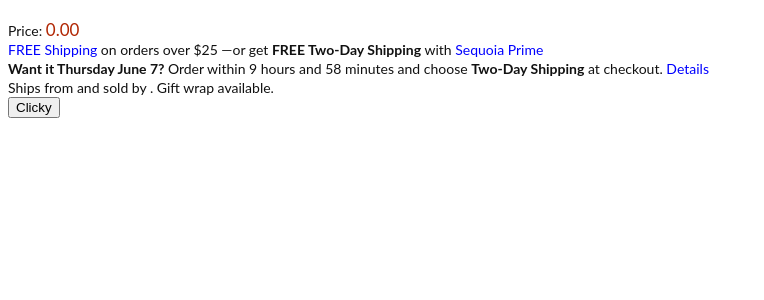
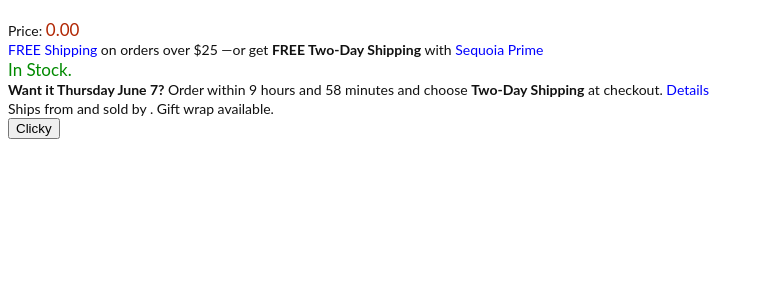
Before and after one commit to kmmcc/product-description-FEC, a React app: page / in a window 1280 px wide. Shown: the top 300 px of the page, without its empty margins (0-764 px from the left). Built offline with nearby package versions, Linux system fonts and the light colour scheme; the HTML template or start-up script is replaced by a standard one.

Commit message:
add styled 'in stock' text to stock display component
adds the 'in stock' text to the stock display component. Text displays for
in stock items. Styled using styled components.

```diff
--- a/client/src/components/App.jsx
+++ b/client/src/components/App.jsx
@@ -38,6 +38,10 @@ const RedPrice = DescriptionText.extend`
   color: #B12704;
   font-size: 17px;
   line-height: 1.255;
+`
+
+export const InStockText = RedPrice.extend`
+  color: #008a00
 `
 
 export const DescriptionTextBold = DescriptionText.extend`
--- a/client/src/components/StockStatus.jsx
+++ b/client/src/components/StockStatus.jsx
@@ -2,7 +2,7 @@ import React from 'react'
 import ReactDOM from 'react-dom'
 import styled from 'styled-components'
 
-import {DescriptionTextBold, DescriptionLink, OutOfStockText} from './App.jsx'
+import {DescriptionTextBold, DescriptionLink, OutOfStockText, InStockText} from './App.jsx'
 
 export function StockStatus (props) {
   console.log('props in stockstatus', props)
@@ -64,25 +64,25 @@ export function InStock() {
   if (mm === 11) { mm = 'December'}
 
   if (hours === 0 && minutes === 0) {
-    return <div> <DescriptionTextBold> Want it {weekDay + ' ' + mm + ' ' + dd}? </DescriptionTextBold> Order now and choose <DescriptionTextBold>Two-Day Shipping </DescriptionTextBold>at checkout.</div>
+    return <div> <div> <InStockText>In Stock.</InStockText> </div> <DescriptionTextBold> Want it {weekDay + ' ' + mm + ' ' + dd}? </DescriptionTextBold> Order now and choose <DescriptionTextBold>Two-Day Shipping </DescriptionTextBold>at checkout.</div>
   }
   else if (hours === 0) {
-    return <div> <DescriptionTextBold> Want it {weekDay + ' ' + mm + ' ' + dd}? </DescriptionTextBold> Order within {minutes} minutes and choose <DescriptionTextBold>Two-Day Shipping </DescriptionTextBold>at checkout. <DescriptionLink>Details</DescriptionLink></div>
+    return <div> <div> <InStockText>In Stock.</InStockText> </div> <DescriptionTextBold> Want it {weekDay + ' ' + mm + ' ' + dd}? </DescriptionTextBold> Order within {minutes} minutes and choose <DescriptionTextBold>Two-Day Shipping </DescriptionTextBold>at checkout. <DescriptionLink>Details</DescriptionLink></div>
   }
   else if (minutes === 0) {
-    return <div> <DescriptionTextBold> Want it {weekDay + ' ' + mm + ' ' + dd}? </DescriptionTextBold> Order within {timeTil} hours and choose <DescriptionTextBold>Two-Day Shipping </DescriptionTextBold>at checkout. <DescriptionLink>Details</DescriptionLink></div>
+    return <div> <div> <InStockText>In Stock.</InStockText> </div> <DescriptionTextBold> Want it {weekDay + ' ' + mm + ' ' + dd}? </DescriptionTextBold> Order within {timeTil} hours and choose <DescriptionTextBold>Two-Day Shipping </DescriptionTextBold>at checkout. <DescriptionLink>Details</DescriptionLink></div>
   }
   else if (hours === 1 && minutes === 1) {
-    return <div> <DescriptionTextBold> Want it {weekDay + ' ' + mm + ' ' + dd}? </DescriptionTextBold> Order within {timeTil} hour and {minutes} minute and choose <DescriptionTextBold>Two-Day Shipping </DescriptionTextBold>at checkout. <DescriptionLink>Details</DescriptionLink></div>
+    return <div> <div> <InStockText>In Stock.</InStockText> </div> <DescriptionTextBold> Want it {weekDay + ' ' + mm + ' ' + dd}? </DescriptionTextBold> Order within {timeTil} hour and {minutes} minute and choose <DescriptionTextBold>Two-Day Shipping </DescriptionTextBold>at checkout. <DescriptionLink>Details</DescriptionLink></div>
   }
   else if (hours === 1) {
-    return <div> <DescriptionTextBold> Want it {weekDay + ' ' + mm + ' ' + dd}? </DescriptionTextBold> Order within {timeTil} hour and {minutes} minutes and choose <DescriptionTextBold>Two-Day Shipping </DescriptionTextBold>at checkout. <DescriptionLink>Details</DescriptionLink></div>
+    return <div> <div> <InStockText>In Stock.</InStockText> </div> <DescriptionTextBold> Want it {weekDay + ' ' + mm + ' ' + dd}? </DescriptionTextBold> Order within {timeTil} hour and {minutes} minutes and choose <DescriptionTextBold>Two-Day Shipping </DescriptionTextBold>at checkout. <DescriptionLink>Details</DescriptionLink></div>
   }
   else if (minutes === 1) {
-    return <div> <DescriptionTextBold> Want it {weekDay + ' ' + mm + ' ' + dd}? </DescriptionTextBold> Order within {timeTil} hour and choose <DescriptionTextBold>Two-Day Shipping </DescriptionTextBold>at checkout. <DescriptionLink>Details</DescriptionLink></div>
+    return <div> <div> <InStockText>In Stock.</InStockText> </div> <DescriptionTextBold> Want it {weekDay + ' ' + mm + ' ' + dd}? </DescriptionTextBold> Order within {timeTil} hour and choose <DescriptionTextBold>Two-Day Shipping </DescriptionTextBold>at checkout. <DescriptionLink>Details</DescriptionLink></div>
   }
   else {
-    return <div> <DescriptionTextBold> Want it {weekDay + ' ' + mm + ' ' + dd}? </DescriptionTextBold> Order within {timeTil} hours and {minutes} minutes and choose <DescriptionTextBold>Two-Day Shipping</DescriptionTextBold> at checkout. <DescriptionLink>Details</DescriptionLink> </div>
+    return <div> <div> <InStockText>In Stock.</InStockText> </div> <DescriptionTextBold> Want it {weekDay + ' ' + mm + ' ' + dd}? </DescriptionTextBold> Order within {timeTil} hours and {minutes} minutes and choose <DescriptionTextBold>Two-Day Shipping</DescriptionTextBold> at checkout. <DescriptionLink>Details</DescriptionLink> </div>
   }
 }
 
```
